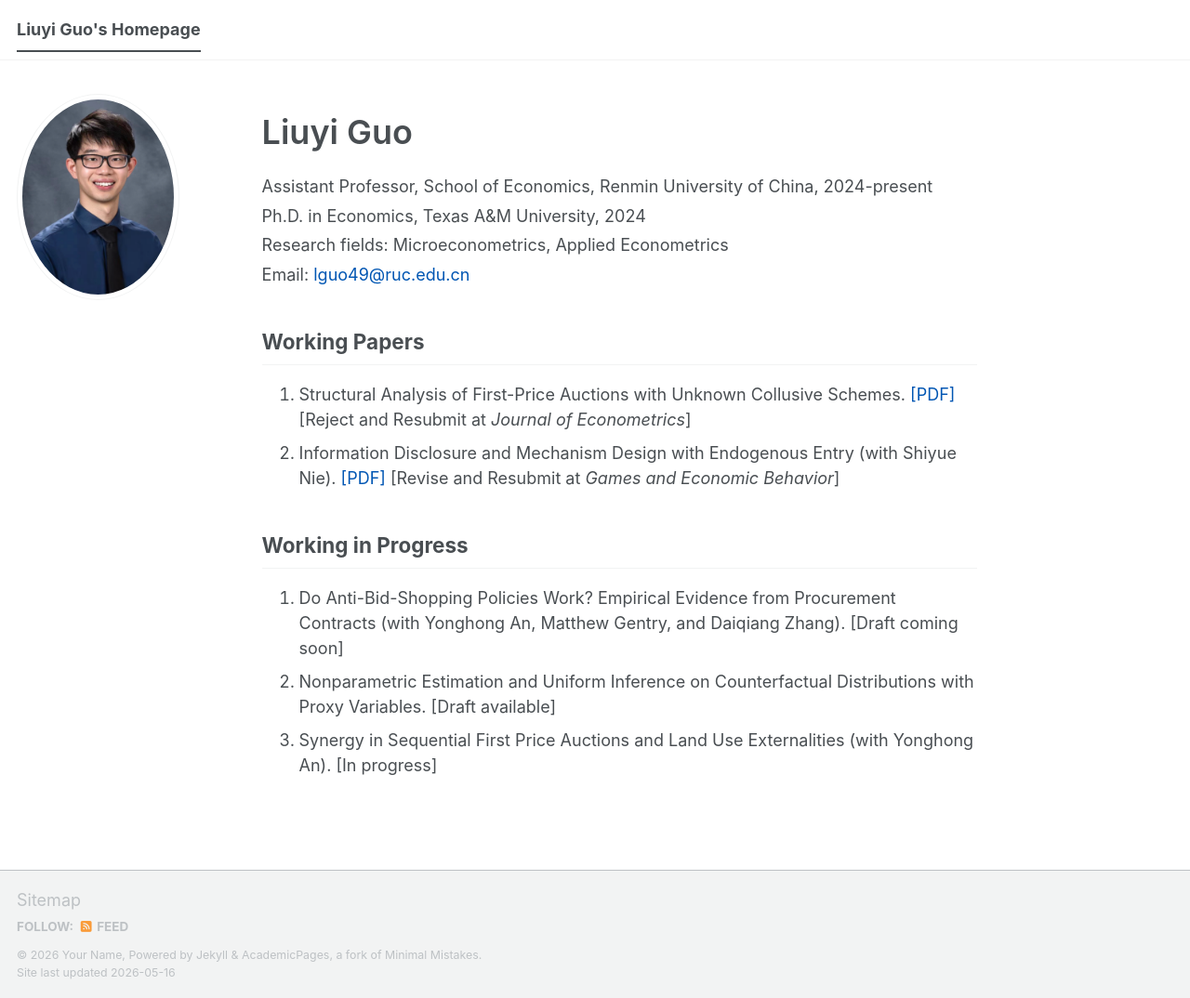
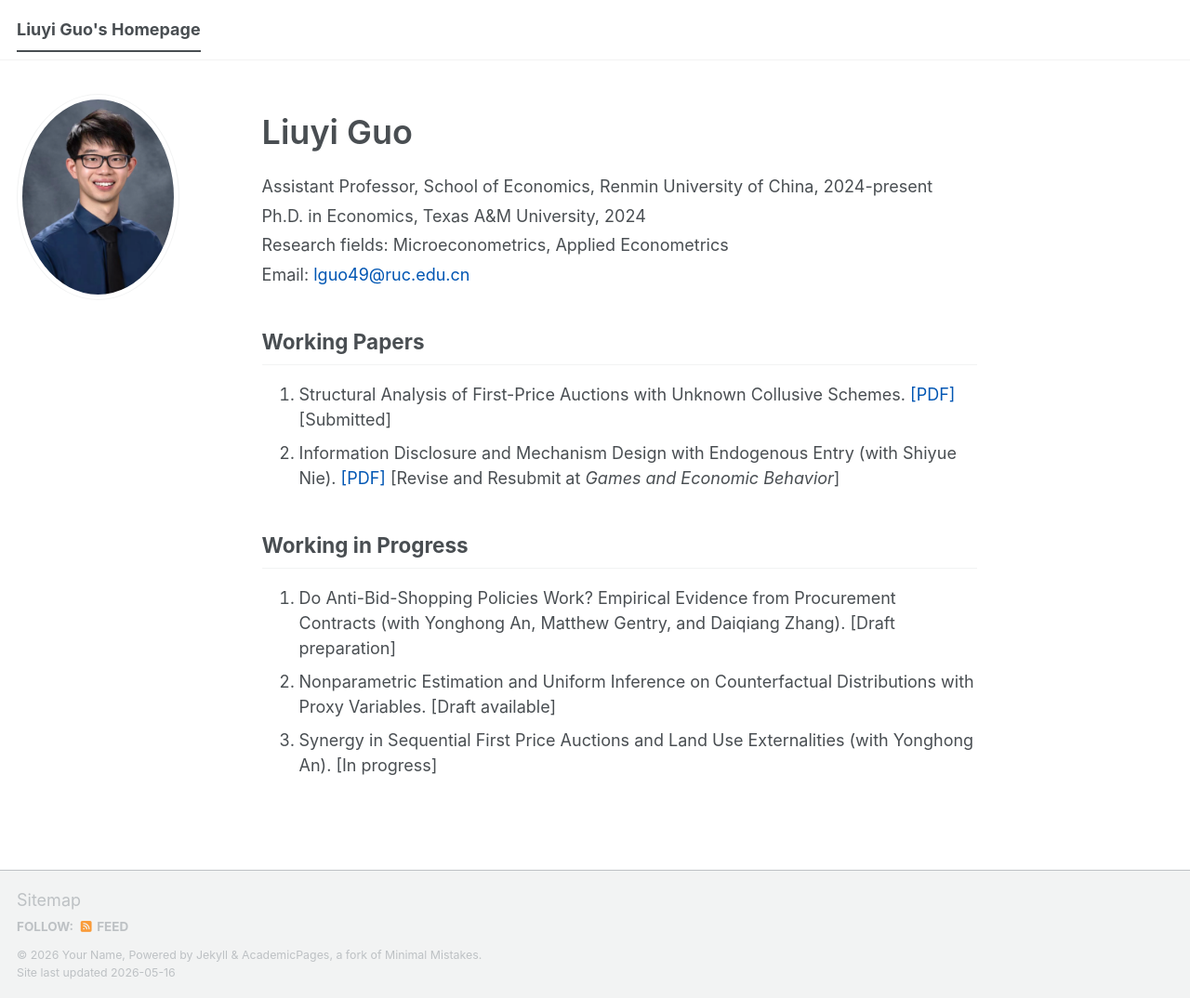
Before and after one commit to guoliuyi/lguo, a Jekyll site: the page built from _pages/about.md, in a window 1280 px wide and 1074 px high. Shown: the whole window at 93% size. Built offline with Jekyll 4.4.1, drawn with Linux system fonts in a browser that asks for light colours; a script bundle is joined from its source files by our own code; library files that are not in the unit come from our copies.

Commit message:
Update about.md

```diff
--- a/_pages/about.md
+++ b/_pages/about.md
@@ -41,7 +41,7 @@ redirect_from:
     Structural Analysis of First-Price Auctions with Unknown Collusive Schemes.
     <a href="https://1drv.ms/b/c/038694cde8bba83d/IQCQWtDJK8cuQqLYX6NkgEC9AfEYsg-FKqssTOzt8hX3JRo" target="_blank" rel="noopener noreferrer"
        style="color:#0056b3; text-decoration:none;">[PDF]</a>
-    <span class="status">[Reject and Resubmit at <em>Journal of Econometrics</em>]</span>
+    <span class="status">[Submitted]</span>
   </li>
   <li>
     Information Disclosure and Mechanism Design with Endogenous Entry (with Shiyue Nie).
@@ -57,7 +57,7 @@ redirect_from:
   <li>
     Do Anti-Bid-Shopping Policies Work? Empirical Evidence from Procurement Contracts
     (with Yonghong An, Matthew Gentry, and Daiqiang Zhang).
-    <span class="status">[Draft coming soon]</span>
+    <span class="status">[Draft preparation]</span>
   </li>
   <li>
     Nonparametric Estimation and Uniform Inference on Counterfactual Distributions with Proxy Variables.
```
